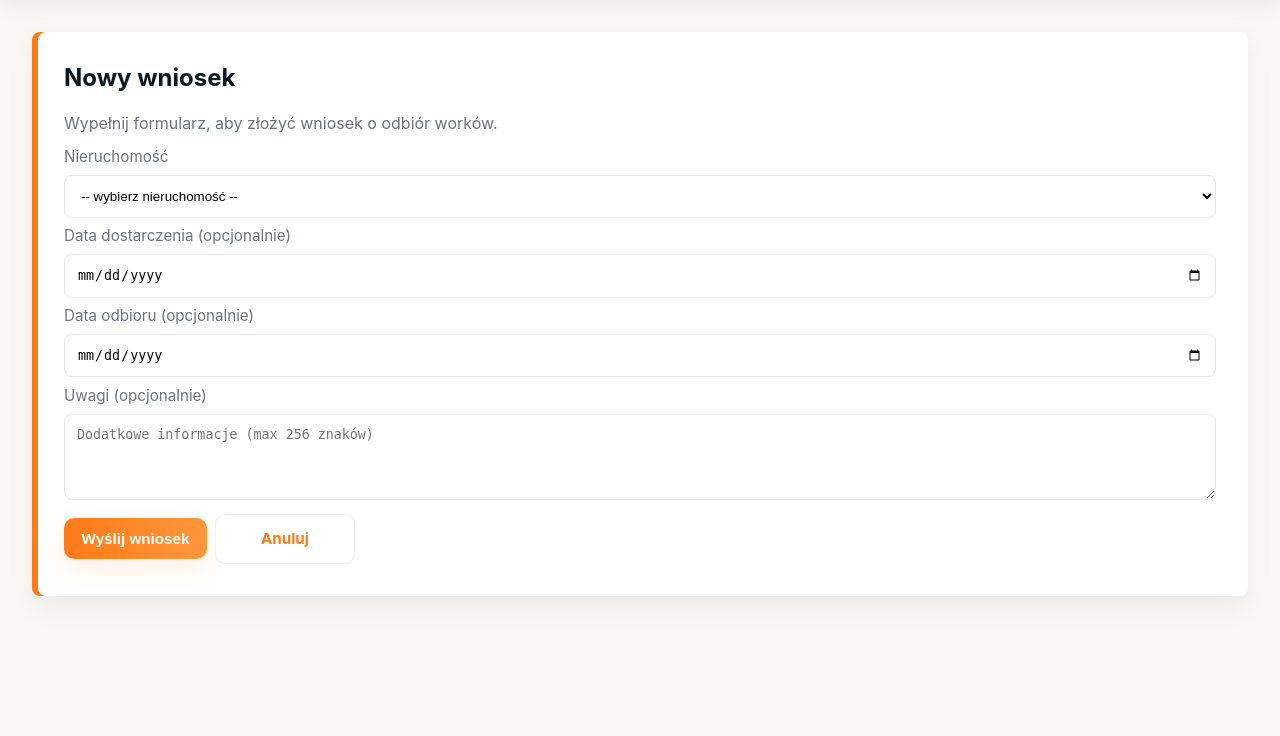
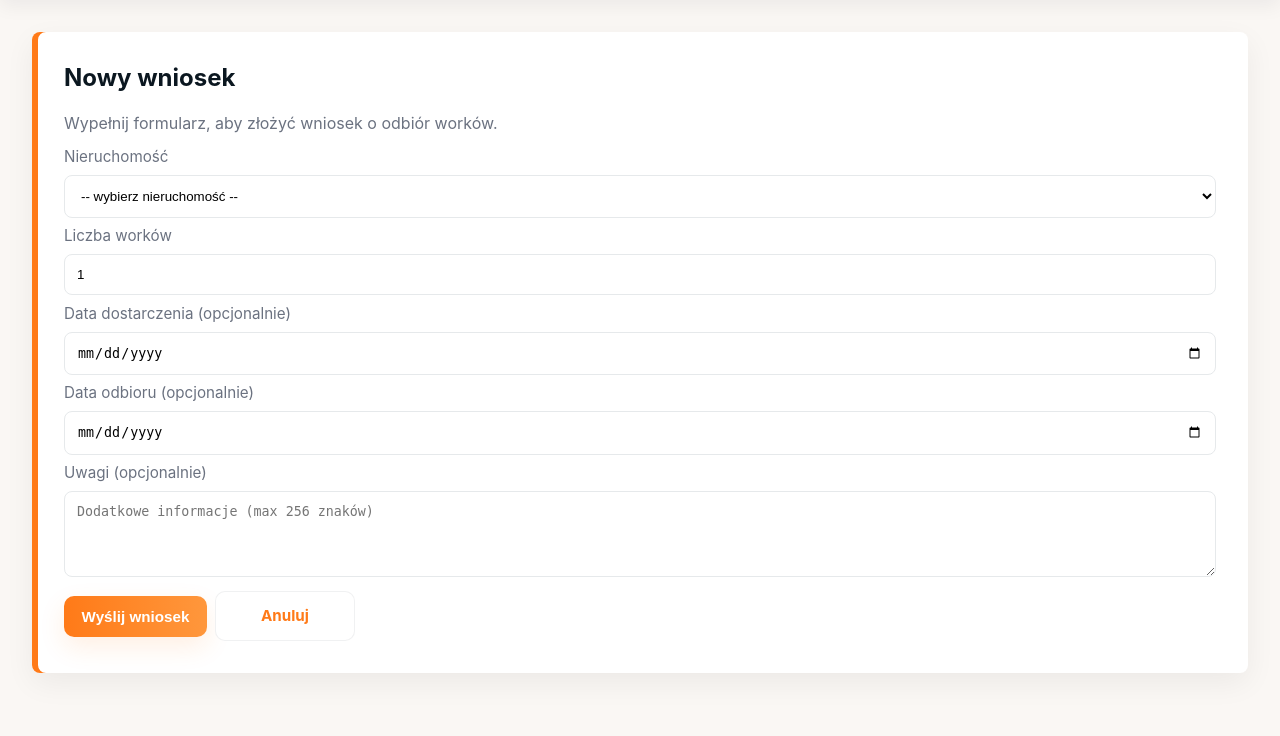
Before and after one commit to aap-hackathon/bigbag, a Flask app: page /wniosek in a window 1280 px wide. Shown: the part 69-805 px from the top of the page. Run offline with Flask 3, Linux system fonts and the light colour scheme; a user stored in the database is signed in; data comes from the database, SQL or seed files in the repository.

Commit message:
feat: fix css

```diff
--- a/backend/app.py
+++ b/backend/app.py
@@ -350,7 +350,16 @@ def application_form() -> str:
             bag_arrival = form.get("bag_arrival_date") or None
             bag_depart = form.get("bag_depart_date") or None
             notes = form.get("notes") or None
-            bag_count = 1
+            # parse bag_count from form, enforce integer >= 1
+            bag_count_raw = form.get("bag_count")
+            try:
+                bag_count = (
+                    int(bag_count_raw) if bag_count_raw is not None else 1
+                )
+            except Exception:
+                bag_count = 1
+            if bag_count < 1:
+                bag_count = 1
             cur.execute(
                 "INSERT INTO application (id_estate, id_citizen, status, bag_count, bag_arrival_date, bag_depart_date, notes) VALUES (%s, %s, %s, %s, %s, %s, %s)",
                 (
--- a/static/js/application_validation.js
+++ b/static/js/application_validation.js
@@ -164,6 +164,20 @@ function validateForm(form) {
   }
 
   // bag_count removed (not required)
+  // validate bag_count (required, integer >=1)
+  const bagCount = qs('[name="bag_count"]', form);
+  if (bagCount) {
+    // ensure integer and >= 1
+    clearError(bagCount);
+    const v = bagCount.value === '' ? null : Number(bagCount.value);
+    if (v === null || Number.isNaN(v)) {
+      setError(bagCount, 'Wpisz liczbę worków');
+      ok = false;
+    } else if (!Number.isInteger(v) || v < 1) {
+      setError(bagCount, 'Liczba worków musi być liczbą całkowitą >= 1');
+      ok = false;
+    }
+  }
 
   // dates
   const arrival = qs('[name="bag_arrival_date"]', form);
--- a/templates/application_form.html
+++ b/templates/application_form.html
@@ -142,6 +142,19 @@
               </div>
             </div>
 
+            <label class="label" for="bag_count">Liczba worków</label>
+            <div class="field">
+              <input
+                type="number"
+                name="bag_count"
+                id="bag_count"
+                min="1"
+                value="1"
+                required
+              />
+              <div class="field-error"></div>
+            </div>
+
             <label class="label" for="bag_arrival_date"
               >Data dostarczenia (opcjonalnie)</label
             >
--- a/templates/resident_dashboard.html
+++ b/templates/resident_dashboard.html
@@ -109,7 +109,7 @@
                       {% endif %}
                       <span class="status-badge status-{{ a.status|replace(' ', '_') }}">{{ status_label }}</span>
                     </td>
-                    <td>
+                    <td class="bag-count">
                       {% set total = a.bag_count or 0 %}
                       {% set paid = (a.paid_bags if (a.paid_bags is defined) else 0) %}
                       {{ total }}{% if paid and paid > 0 %} <span class="paid-badge">{{ paid }} płatne</span>{% endif %}
```
